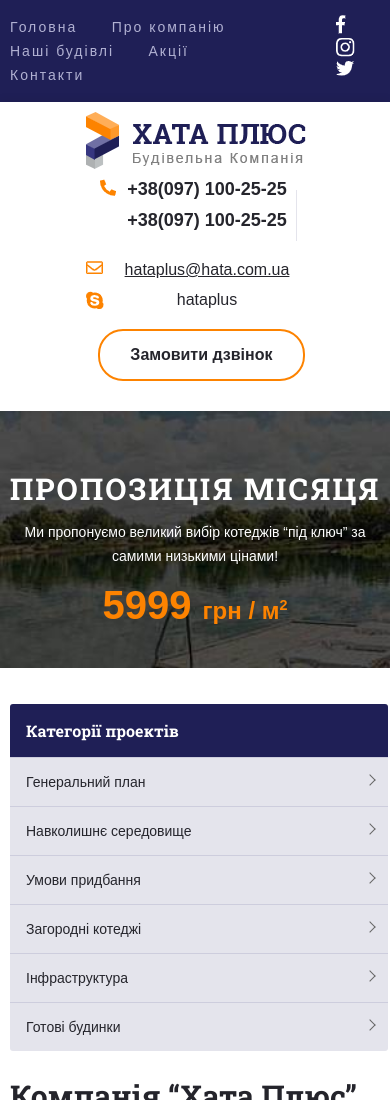
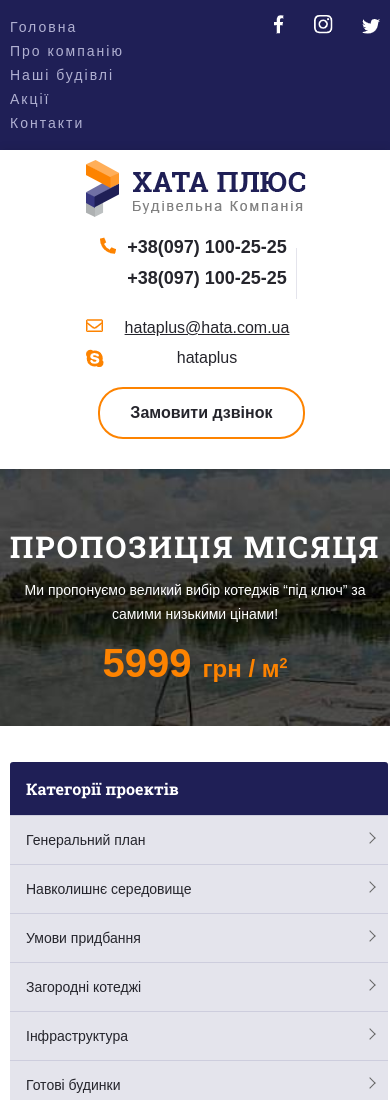
Before and after one commit to Svithm/hata-, a plain HTML site: page index.html in a window 390 px wide. Shown: the top 1100 px of the page. Drawn offline with Linux system fonts and the light colour scheme.

Commit message:
adaptiv-main-menu

```diff
--- a/css/style.css
+++ b/css/style.css
@@ -614,6 +614,12 @@ iframe {
     }
 }
 @media screen and (max-width:486px) {
+    .main-menu {
+        width: 178px;
+    }
+    .bottom-line .tel-up {
+        margin-top: 10px;
+    }
     .tel-up ul, .tel-down ul, .mail-skype ul {
         padding: 10px 0 10px 24px;
     }
```
